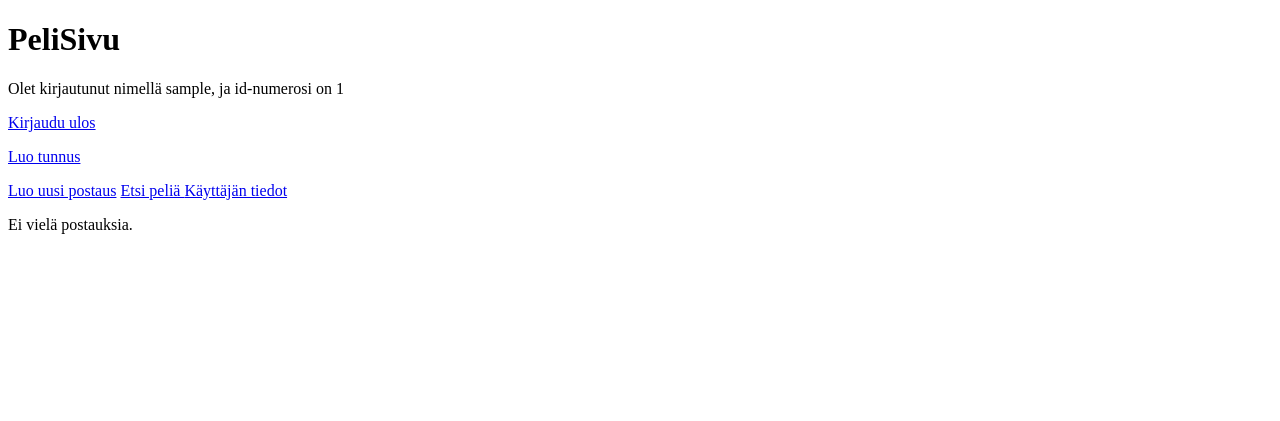
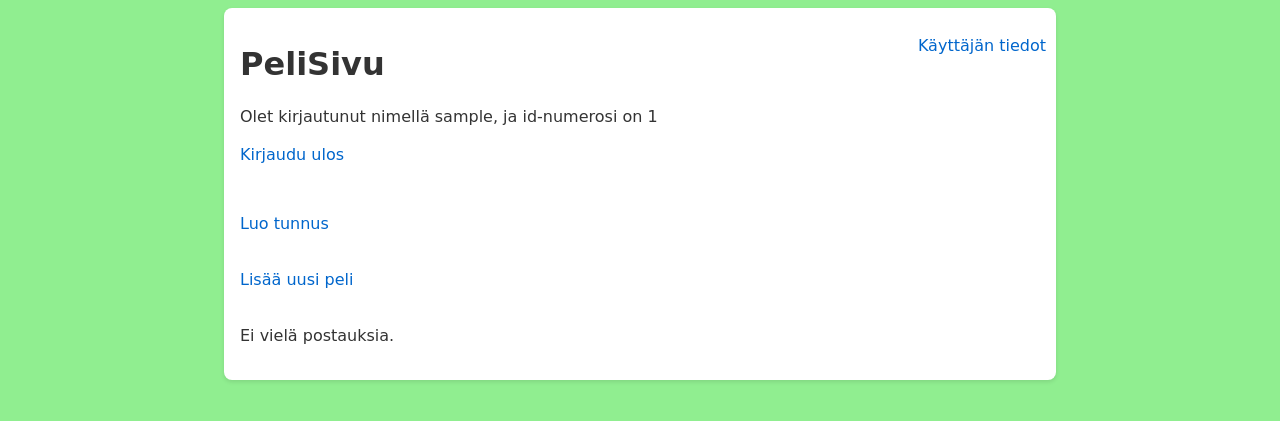
Before and after one commit to Roope2003/Pelisivu, a Flask app: page / in a window 1280 px wide. Shown: the top 421 px of the page. Run offline with Flask 3, Linux system fonts and the light colour scheme; the visitor is signed in with stand-in values (Sample User, id 1); data that the repository does not hold is empty.

Commit message:
add working css

```diff
--- /dev/null
+++ b/static/css/style.css
@@ -0,0 +1,104 @@
+body{
+    background-color: lightgreen;
+    font-family: "Comic Sans MS", cursive, sans-serif;
+}
+
+
+.container {
+    position: relative;
+    max-width: 800px;
+    margin: 0 auto;
+    padding: 1rem;
+    background-color: white;
+    border-radius: 8px;
+    box-shadow: 0 2px 4px rgba(0, 0, 0, 0.1);
+}
+
+
+
+
+h1,h2,h3 {
+    color: #333;
+}
+
+
+
+p {
+    color: #333;
+    line-height: 1.5;
+}
+
+ul {
+    list-style-type: square;
+    padding-left: 1.5rem;
+}
+
+li {
+    margin-bottom: 0.5rem;
+}
+
+strong {
+    color: #000;
+}
+
+form {
+    display: flex;
+    flex-direction: column;
+    gap: 1rem;
+}
+
+
+
+
+input[type="submit"] {
+    background-color: #163b0d;
+    color: white;
+    border: none;
+    padding: 0.5rem 1rem;
+    font-family: "Comic Sans MS", cursive, sans-serif;
+}
+
+select {
+    padding: 0.5rem;
+    border: 1px solid #ccc;
+    border-radius: 4px;
+    font-family: "Comic Sans MS", cursive, sans-serif;
+}
+
+
+textarea {
+    padding: 0.5rem;
+    border: 1px solid #ccc;
+    border-radius: 4px;
+    font-family: "Comic Sans MS", cursive, sans-serif;
+}
+
+a {
+    color: #0066cc;
+    text-decoration: none;
+}
+
+a:hover {
+    text-decoration: underline;
+}
+
+.links {
+    display: flex;
+    flex-direction: column;
+}
+
+.userinfo {
+    position: absolute;
+    top: 10px;
+    right: 10px;
+}
+
+.posts {
+    display: block;
+}
+
+.posts_header {
+    display: flex;
+    align-items: center;
+    gap: 1rem;
+}
--- a/templates/delete_item.html
+++ b/templates/delete_item.html
@@ -1,11 +1,13 @@
 <!DOCTYPE html>
 <html>
-
 <head>
   <title>Peli julkaisun poisto</title>
+  <link href="/static/css/style.css" rel="stylesheet">
+
 </head>
 
 <body>
+<div class="container">
     <h1>Peli julkaisun poisto</h1>
     <p> Peli: {{ item.title }}</p>
     <p>Julkaisija: {{ item.username }}</p>
@@ -17,6 +19,8 @@
         <input type="submit" name="remove" value="Poista julkaisu">
         <input type="submit" name="back" value="Takaisin">
     </form>
+
+</div>
 </body>
 
 </html>
--- a/templates/delete_rating.html
+++ b/templates/delete_rating.html
@@ -2,8 +2,11 @@
 <html>
 <head>
   <title>Poista arvio</title>
+  <link href="/static/css/style.css" rel="stylesheet">
+
 </head>
 <body>
+    <div class="container">
     <h1>Poista arvio</h1>
     <p>Haluatko varmasti poistaa arvion?</p>
     <form action="/delete_rating/{{ rating.id }}" method="post">
@@ -11,5 +14,6 @@
         <input type="submit" name="remove" value="Poista arvio">
         <input type="submit" name="back" value="Peruuta">
     </form>
+    </div>
 </body>
 </html>
--- a/templates/edit_item.html
+++ b/templates/edit_item.html
@@ -2,8 +2,10 @@
 <html>
 <head>
   <title>Muokkaa postaus</title>
+  <link href="/static/css/style.css" rel="stylesheet">
 </head>
 <body>
+  <div class="container">
   <h1>Muokkaa julkaisua</h1>
 
   <form action="/update_item/{{ item.id }}" method="post">
@@ -38,5 +40,6 @@
     <input type="hidden" name="id" value="{{ item.id }}">
     <input type="submit" value="Tallenna muutokset">
   </form>
+  </div>
 </body>
 </html>
--- a/templates/edit_rating.html
+++ b/templates/edit_rating.html
@@ -2,8 +2,10 @@
 <html>
 <head>
   <title>Muokkaa arviota</title>
+    <link href="/static/css/style.css" rel="stylesheet">
 </head>
 <body>
+    <div class="container">
     <h1>Muokkaa arviota</h1>
     <form action="/edit_rating/{{ rating.id }}" method="post">
         <label>Arvio (1-5):
@@ -22,5 +24,6 @@
         <input type="hidden" name="csrf_token" value="{{ csrf_token }}">
     </form>
     <a href="/">Takaisin</a>
+    </div>
 </body>
 </html>
--- a/templates/find_item.html
+++ b/templates/find_item.html
@@ -3,9 +3,11 @@
 
 <head>
   <title>Etsi peliä</title>
+    <link href="/static/css/style.css" rel="stylesheet">
 </head>
 
 <body>
+    <div class="container">
     <h1>Etsi peliä</h1>
     <form action="/find_item" method="get">
         <p>
@@ -28,6 +30,8 @@
         </li>
         {% endfor %}
     {% endif %}
+    </ul>
+    </div>
 </body>
 
 </html>
--- a/templates/index.html
+++ b/templates/index.html
@@ -3,9 +3,11 @@
 
 <head>
   <title>PeliSivu</title>
+  <link href="/static/css/style.css" rel="stylesheet">
 </head>
 
 <body>
+  <div class="container">
     <h1>PeliSivu</h1>
 
   {% if session.username %}
@@ -14,18 +16,32 @@
   </p>
   <p>
   <p>
+
+  <div class="links">
     <a href="/logout">Kirjaudu ulos</a>
   </p>
   <p>
     <a href="/register">Luo tunnus</a>
   </p>
     <p>
-    <a href="/new_item">Luo uusi postaus</a>
-    <a href="/find_item">Etsi peliä </a>
+    <a href="/new_item">Lisää uusi peli</a>
+    </p>
+
+    </a>
+  </div>
+
+  <div class="userinfo">
+  <p>
     <a href="/user_page/{{ session.user_id }}">Käyttäjän tiedot</a>
   </p>
+  </div>
+
 {% if posts %}
+<div class="posts">
+    <div class="posts_header">
         <h2>Pelit</h2>
+        <a href="/find_item">Etsi peliä</a>
+    </div>
     <ul>
     {% for post in posts %}
         <li>
@@ -33,6 +49,7 @@
         </li>
     {% endfor %}
     </ul>
+</div>
 
 
 {% else %}
@@ -61,6 +78,7 @@
     <a href="/register">Luo uusi tunnus</a>
   </p>
 {% endif %}
+  </div>
 </body>
 
 </html>
--- a/templates/login.html
+++ b/templates/login.html
@@ -3,9 +3,11 @@
 
 <head>
   <title>Kirjautuminen</title>
+  <link href="/static/css/style.css" rel="stylesheet">
 </head>
 
 <body>
+  <div class="container">
   {% if session.username %}
   <p>
     Olet kirjautunut nimellä {{ session.username }}
@@ -27,6 +29,7 @@
     <input type="submit" value="Kirjaudu" />
   </form>
   {% endif %}
+  </div>
 </body>
 
 </html>
--- a/templates/register_success.html
+++ b/templates/register_success.html
@@ -2,10 +2,13 @@
 <head>
   <title>Tunnus luotu</title>
   <meta http-equiv="refresh" content="10;url=/" />
+  <link href="/static/css/style.css" rel="stylesheet">
 </head>
 <body>
+  <div class="container">
   <h1>Tunnus luotu onnistuneesti!</h1>
   <p>Sinut ohjataan automaattisesti takaisin etusivulle 10 sekunnin kuluttua.</p>
   <p><a href="/">Palaa heti etusivulle</a></p>
+  </div>
 </body>
 </html>
--- a/templates/user_page.html
+++ b/templates/user_page.html
@@ -2,8 +2,10 @@
 <html>
 <head>
   <title>Käyttäjän tiedot</title>
+  <link href="/static/css/style.css" rel="stylesheet">
 </head>
 <body>
+    <div class="container">
     <h1>Käyttäjän tiedot</h1>
     <p>Käyttäjänimi: {{ user.username }}</p>
     <h2>Käyttäjän julkaisut</h2>
@@ -35,7 +37,7 @@
     {% else %}
       <p>Ei vielä arvioita.</p>
     {% endif %}
-
+    </div>
 </body>
 </html>
 </body>
```
Also changed, not shown: templates/item.html (+13 -0 lines), templates/new_item.html (+9 -1 lines), templates/register.html (+7 -0 lines), templates/register_failure.html (+7 -3 lines). Lines whose indentation alone changed are shown as unchanged.
